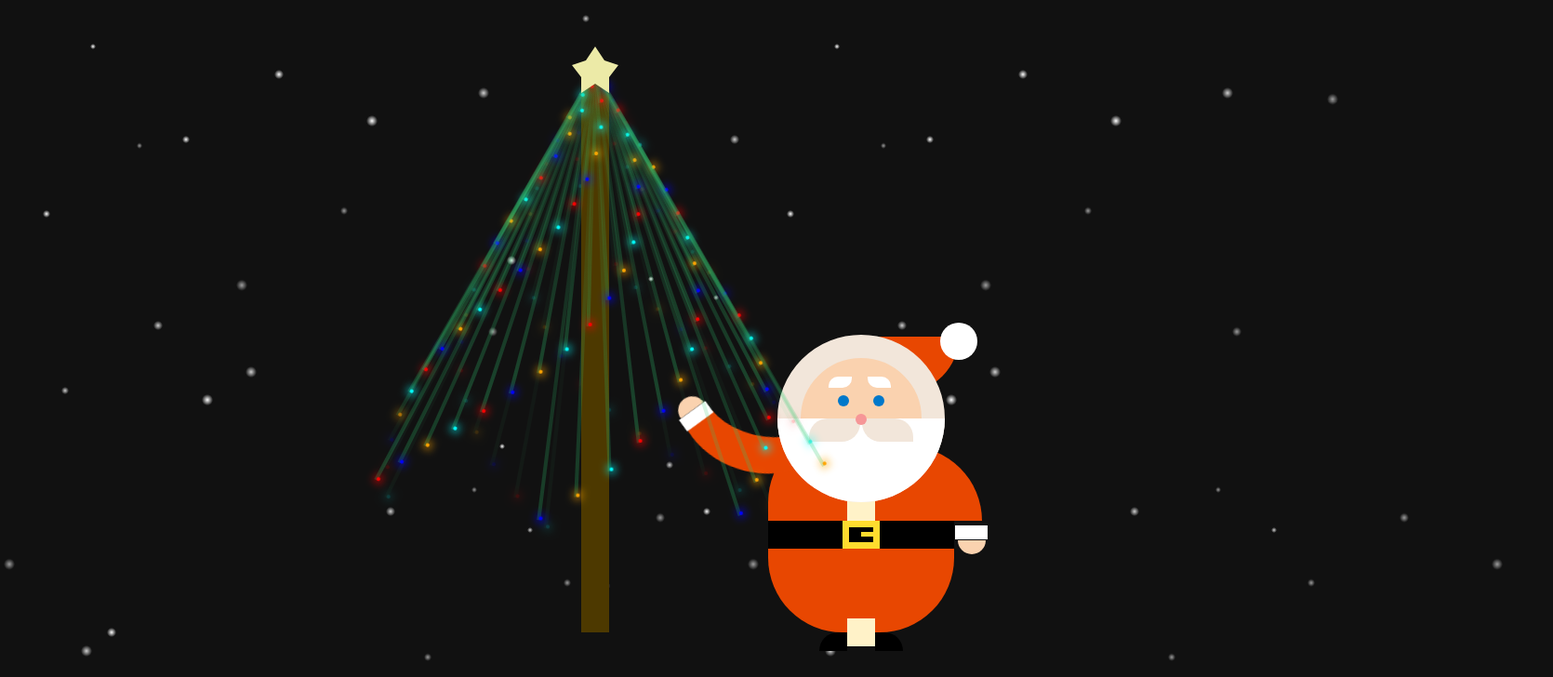
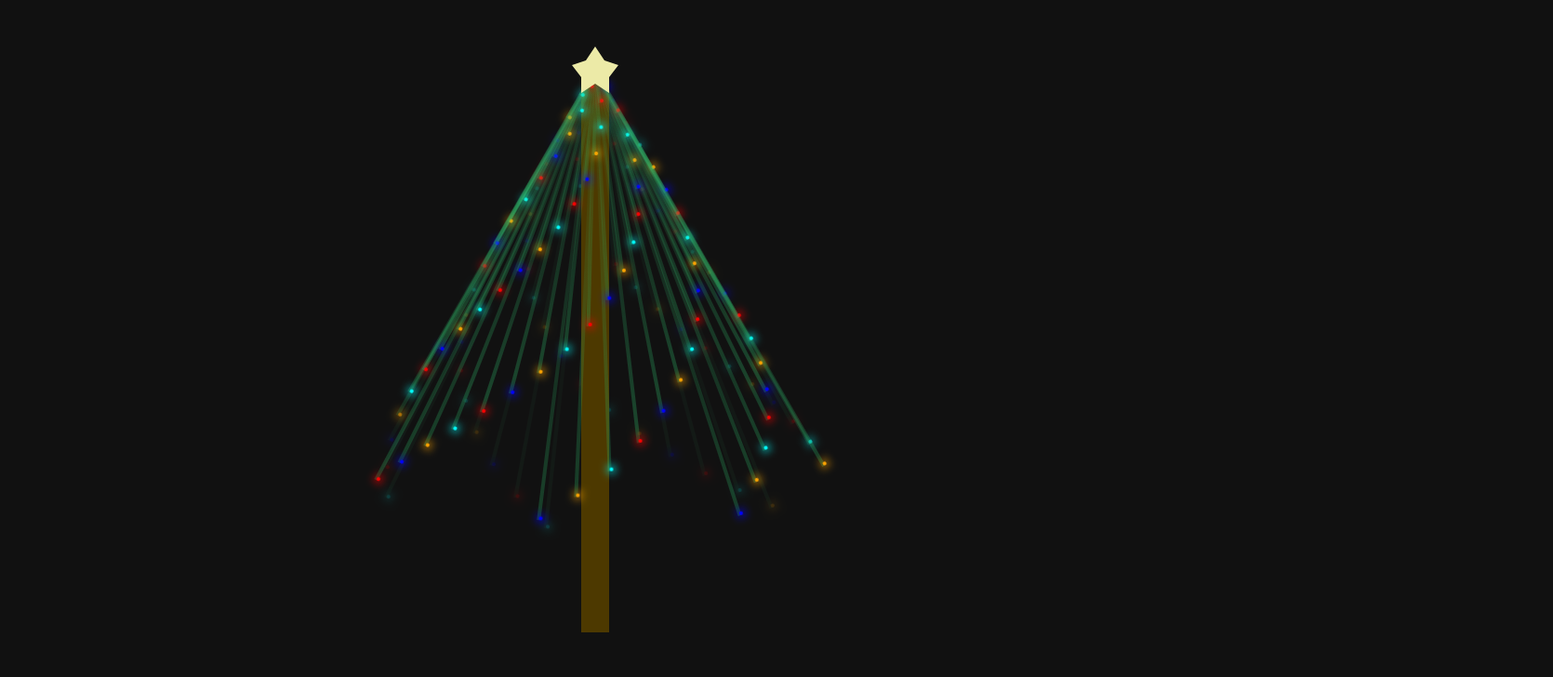
Before and after one commit to roger8134/christmastree, a plain HTML site: page index.html in a window 1280 px wide. Shown: the top 728 px of the page at 93% size, 1670 px wide, since content can reach past the window. Drawn offline with Linux system fonts and the light colour scheme.

Commit message:
Update index.html

```diff
--- a/index.html
+++ b/index.html
@@ -163,20 +163,6 @@
             <div class="star"></div>
             <div class="chunk"></div>
         </ul>
-        <div class="snow"></div>
-        <div class="container">
-            <div class="santa">
-              <div class="hand-l"></div>
-              <div class="hand-r"></div>
-              <div class="hat"></div>
-              <div class="face">
-                <div class="beard"></div>
-                <div class="eyes"></div>
-              </div>
-              <div class="belt"></div>
-              <div class="shoe"></div>
-            </div>
-          </div>
     </body>
     <script>
         let tree = document.querySelector(".tree");
```
